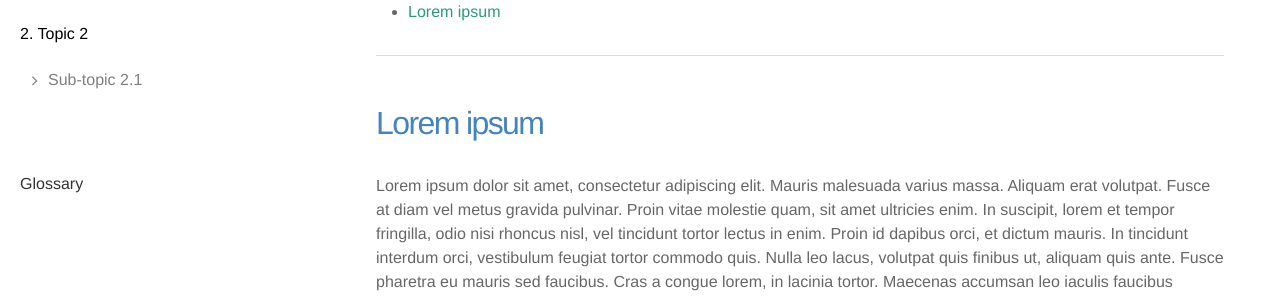
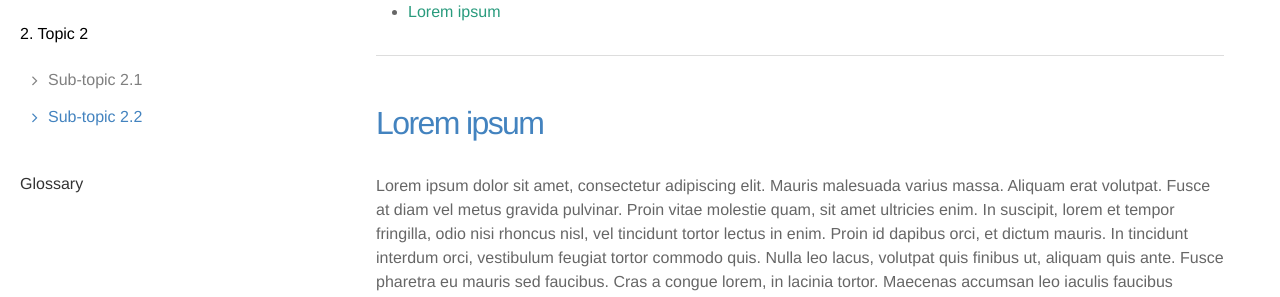
Before and after one commit to rainsworth/ROSA, a Jekyll site: the page built from _articles/topic-2/sub-topic-2-2.md, in a window 1280 px wide. Shown: the part 336-633 px from the top of the page. Built offline with Jekyll 4.4.1, drawn with Linux system fonts in a browser that asks for light colours; nearby versions of some CDN libraries; comment, search, counter and statistics services are not loaded; a style sheet for code colours, icons or effects is not loaded.

Commit message:
slight style changes

```diff
--- a/css/main.css
+++ b/css/main.css
@@ -386,7 +386,7 @@
 }
 
 .sidebar-subitems a.current {
-  color:white;
+  color:#4383bf;
 }
 
 .sidebar footer {
```
